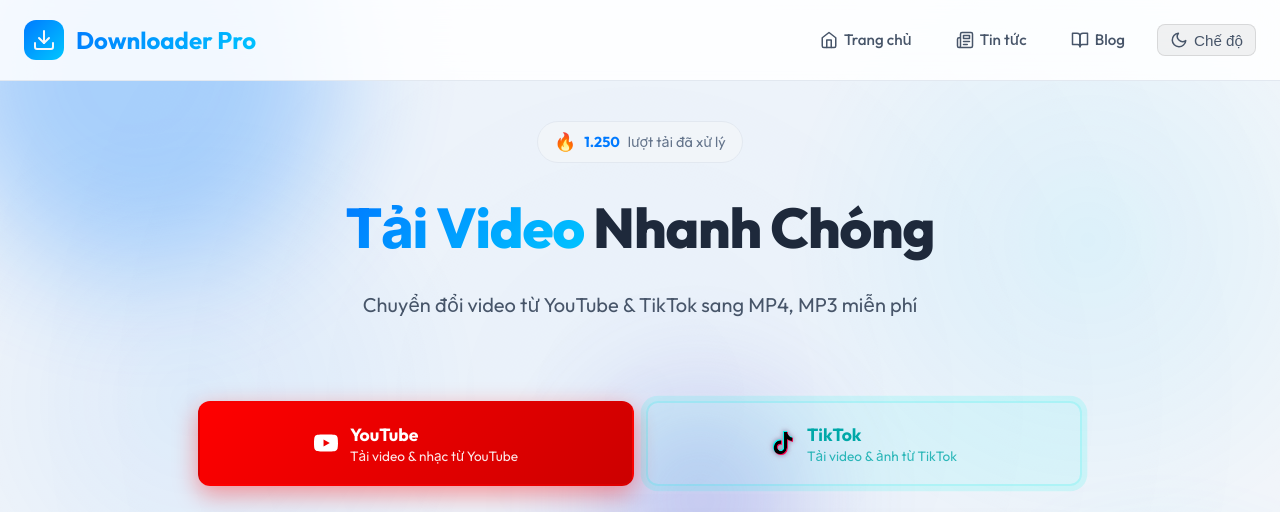
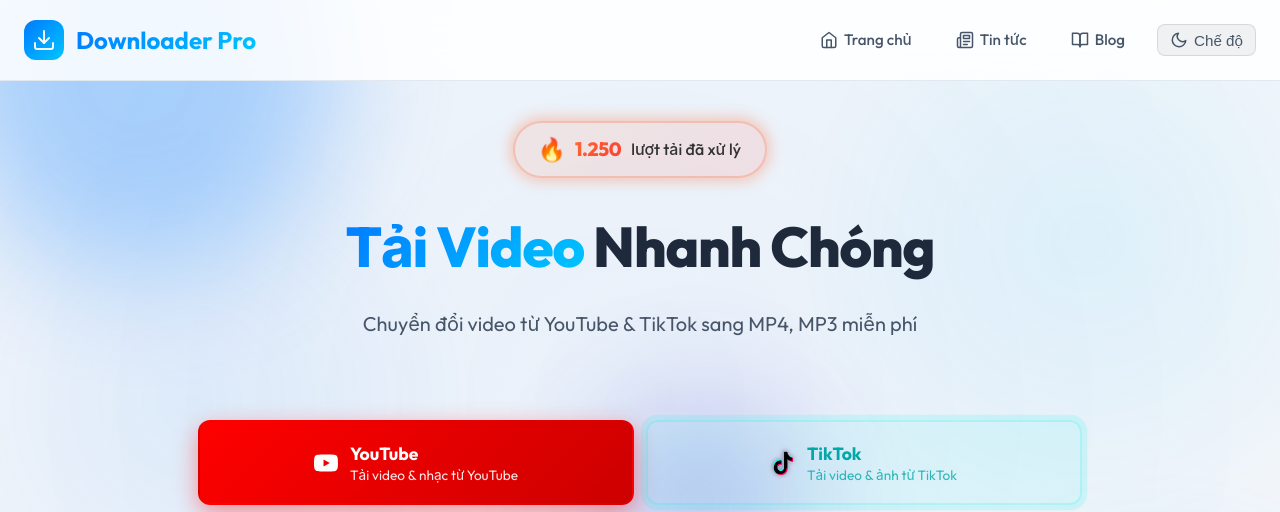
Before and after one commit to MinhTris2204/Downloader-Pro, a Flask app: page / in a window 1280 px wide. Shown: the top 512 px of the page. Run offline with Flask 3, Linux system fonts and the light colour scheme; some libraries are stand-ins or nearby versions.

Commit message:
Add attractive stats badge with fire animation and counting effect

```diff
--- a/static/css/style.css
+++ b/static/css/style.css
@@ -382,30 +382,66 @@ body {
 .stats-badge {
     display: inline-flex;
     align-items: center;
-    gap: 8px;
-    padding: 6px 16px;
-    background: rgba(255, 255, 255, 0.05);
-    border: 1px solid rgba(255, 255, 255, 0.1);
+    gap: 10px;
+    padding: 10px 24px;
+    background: linear-gradient(135deg, rgba(255, 107, 53, 0.15) 0%, rgba(255, 59, 48, 0.15) 100%);
+    border: 2px solid rgba(255, 107, 53, 0.4);
     border-radius: 100px;
-    font-size: 0.9rem;
-    color: var(--text-secondary);
-    margin-bottom: 20px;
-    transition: opacity 0.5s ease;
+    font-size: 1rem;
+    color: var(--text-primary);
+    margin-bottom: 24px;
+    transition: all 0.5s ease;
+    animation: stats-pulse 2s ease-in-out infinite;
+    cursor: default;
+    font-weight: 500;
+}
+
+.stats-badge:hover {
+    transform: scale(1.05);
+    box-shadow: 0 8px 30px rgba(255, 107, 53, 0.4);
+}
+
+@keyframes stats-pulse {
+
+    0%,
+    100% {
+        box-shadow: 0 0 0 0 rgba(255, 107, 53, 0.4);
+    }
+
+    50% {
+        box-shadow: 0 0 20px 5px rgba(255, 107, 53, 0.3);
+    }
 }
 
 [data-theme="light"] .stats-badge {
-    background: #f1f5f9;
-    border-color: #e2e8f0;
-    color: #64748b;
+    background: linear-gradient(135deg, rgba(255, 107, 53, 0.1) 0%, rgba(255, 59, 48, 0.1) 100%);
+    border-color: rgba(255, 107, 53, 0.3);
+    color: #333;
 }
 
 .stats-icon {
-    font-size: 1.1rem;
+    font-size: 1.3rem;
+    animation: fire-dance 0.5s ease-in-out infinite alternate;
+}
+
+@keyframes fire-dance {
+    0% {
+        transform: scale(1) rotate(-5deg);
+    }
+
+    100% {
+        transform: scale(1.1) rotate(5deg);
+    }
 }
 
 #total-downloads {
-    color: var(--primary);
-    font-weight: 700;
+    background: linear-gradient(135deg, #ff6b35 0%, #ff3b30 100%);
+    -webkit-background-clip: text;
+    -webkit-text-fill-color: transparent;
+    background-clip: text;
+    font-weight: 800;
+    font-size: 1.2rem;
+    letter-spacing: -0.02em;
 }
 
 .hero-title {
@@ -445,9 +481,12 @@ body {
 }
 
 @keyframes pulse-glow {
-    0%, 100% {
+
+    0%,
+    100% {
         box-shadow: 0 0 20px rgba(0, 242, 234, 0.3);
     }
+
     50% {
         box-shadow: 0 0 40px rgba(0, 242, 234, 0.5);
     }
@@ -459,9 +498,12 @@ body {
 }
 
 @keyframes bounce {
-    0%, 100% {
+
+    0%,
+    100% {
         transform: translateY(0);
     }
+
     50% {
         transform: translateY(-10px);
     }
@@ -631,9 +673,12 @@ body {
 }
 
 @keyframes tab-pulse {
-    0%, 100% {
+
+    0%,
+    100% {
         box-shadow: 0 0 0 0 rgba(0, 242, 234, 0.4);
     }
+
     50% {
         box-shadow: 0 0 0 8px rgba(0, 242, 234, 0);
     }
@@ -644,9 +689,12 @@ body {
 }
 
 @keyframes youtube-pulse {
-    0%, 100% {
+
+    0%,
+    100% {
         box-shadow: 0 0 0 0 rgba(255, 0, 0, 0.4);
     }
+
     50% {
         box-shadow: 0 0 0 8px rgba(255, 0, 0, 0);
     }
@@ -695,15 +743,20 @@ body {
 }
 
 @keyframes tiktok-glitch {
-    0%, 100% {
+
+    0%,
+    100% {
         transform: translate(0, 0);
     }
+
     25% {
         transform: translate(-1px, 1px);
     }
+
     50% {
         transform: translate(1px, -1px);
     }
+
     75% {
         transform: translate(-1px, -1px);
     }
@@ -741,9 +794,12 @@ body {
 }
 
 @keyframes icon-bounce {
-    0%, 100% {
+
+    0%,
+    100% {
         transform: scale(1);
     }
+
     50% {
         transform: scale(1.2);
     }
@@ -1541,6 +1597,7 @@ body {
         opacity: 0;
         transform: translateY(-10px);
     }
+
     to {
         opacity: 1;
         transform: translateY(0);
```
Also changed, not shown: static/js/app.js (+36 -4 lines).
